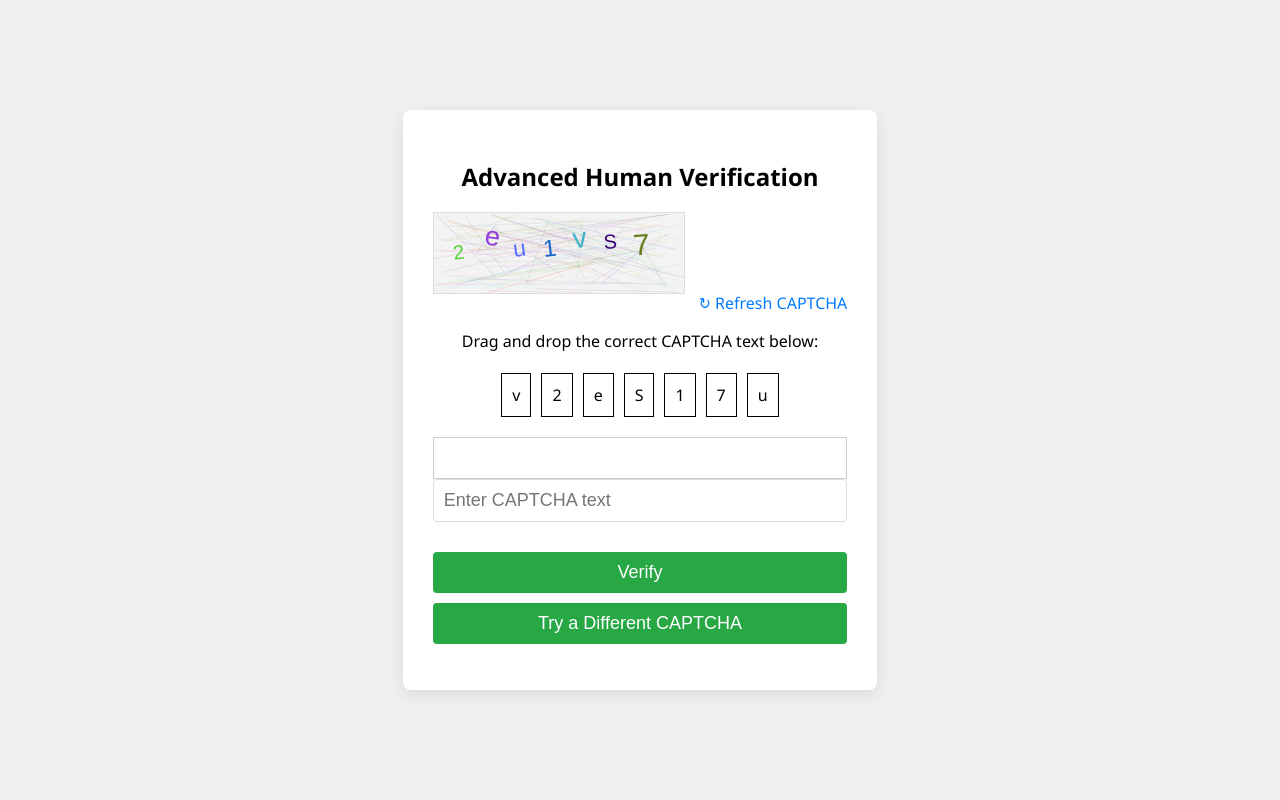
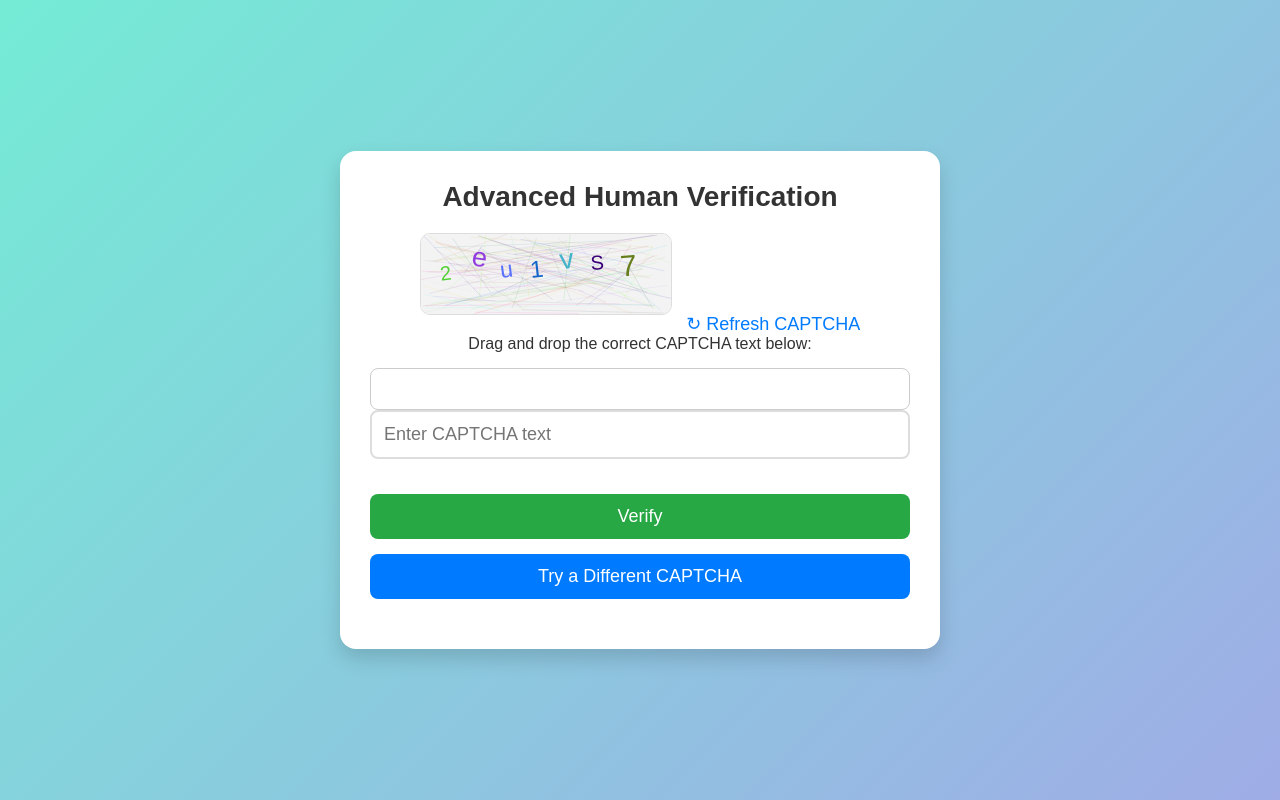
Before and after one commit to KevinGutej/CaptchaHTML, a plain HTML site: page index.html in a window 1280 px wide. Drawn offline with Linux system fonts and the light colour scheme.

Commit message:
Added styles

```diff
--- a/index.html
+++ b/index.html
@@ -8,88 +8,127 @@
     <style>
         * {
             box-sizing: border-box;
+            margin: 0;
+            padding: 0;
         }
 
         body {
-            margin: 0;
-            padding: 0;
             display: flex;
             justify-content: center;
             align-items: center;
             height: 100vh;
-            background-color: #f0f0f0;
-            font-family: 'Segoe UI', Tahoma, Geneva, Verdana, sans-serif;
+            background: linear-gradient(135deg, #74ebd5 0%, #9face6 100%);
+            font-family: 'Poppins', sans-serif;
+            color: #333;
         }
 
         .captcha-wrapper {
-            background-color: #fff;
+            background: #ffffff;
             padding: 30px;
-            border-radius: 8px;
-            box-shadow: 0px 4px 15px rgba(0, 0, 0, 0.1);
+            border-radius: 16px;
+            box-shadow: 0 10px 20px rgba(0, 0, 0, 0.15);
+            text-align: center;
             max-width: 600px;
-            text-align: center;
+            width: 100%;
+            transition: transform 0.3s ease, box-shadow 0.3s ease;
+        }
+
+        .captcha-wrapper:hover {
+            transform: translateY(-10px);
+            box-shadow: 0 20px 40px rgba(0, 0, 0, 0.25);
+        }
+
+        h2 {
+            font-size: 28px;
+            margin-bottom: 20px;
+            color: #333;
         }
 
         canvas {
             margin-bottom: 15px;
             border: 1px solid #ddd;
+            border-radius: 10px;
+            transition: box-shadow 0.3s ease;
+        }
+
+        canvas:hover {
+            box-shadow: 0 0 20px rgba(0, 123, 255, 0.2);
         }
 
         .refresh-icon {
             margin-left: 10px;
             cursor: pointer;
             color: #007bff;
+            font-size: 18px;
+            transition: transform 0.3s ease;
         }
 
         .refresh-icon:hover {
+            transform: rotate(180deg);
             color: #0056b3;
         }
 
         .captcha-input {
             width: 100%;
-            padding: 10px;
+            padding: 12px;
             font-size: 18px;
-            border: 1px solid #ddd;
-            border-radius: 4px;
+            border: 2px solid #ddd;
+            border-radius: 8px;
             margin-bottom: 20px;
             outline: none;
-            transition: border-color 0.3s;
+            transition: border-color 0.3s ease, box-shadow 0.3s ease;
         }
 
         .captcha-input:focus {
             border-color: #007bff;
+            box-shadow: 0 0 10px rgba(0, 123, 255, 0.3);
         }
 
         .submit-btn,
         .switch-method-btn {
             width: 100%;
-            padding: 10px;
+            padding: 12px;
             font-size: 18px;
+            border: none;
+            border-radius: 8px;
+            cursor: pointer;
+            margin-top: 15px;
+            transition: background-color 0.3s ease, box-shadow 0.3s ease;
+        }
+
+        .submit-btn {
             background-color: #28a745;
             color: #fff;
-            border: none;
-            border-radius: 4px;
-            cursor: pointer;
-            transition: background-color 0.3s;
-            margin-top: 10px;
         }
 
-        .submit-btn:hover,
+        .submit-btn:hover {
+            background-color: #218838;
+            box-shadow: 0 8px 16px rgba(40, 167, 69, 0.3);
+        }
+
+        .switch-method-btn {
+            background-color: #007bff;
+            color: #fff;
+        }
+
         .switch-method-btn:hover {
-            background-color: #218838;
+            background-color: #0056b3;
+            box-shadow: 0 8px 16px rgba(0, 123, 255, 0.3);
         }
 
         .result-msg {
-            margin-top: 10px;
+            margin-top: 20px;
             font-size: 16px;
+            font-weight: bold;
+            transition: opacity 0.3s ease;
         }
 
         .result-msg.success {
-            color: green;
+            color: #28a745;
         }
 
         .result-msg.error {
-            color: red;
+            color: #dc3545;
         }
 
         .honeypot {
@@ -97,22 +136,29 @@
         }
 
         .captcha-grid {
-            display: flex;
-            flex-wrap: wrap;
-            justify-content: center;
-            gap: 10px;
+            display: grid;
+            grid-template-columns: repeat(auto-fill, minmax(100px, 1fr));
+            gap: 15px;
+            margin: 20px 0;
         }
 
         .captcha-grid img {
-            width: 100px;
-            height: 100px;
+            width: 100%;
+            height: auto;
+            border-radius: 10px;
             border: 2px solid #ddd;
+            transition: transform 0.3s ease, box-shadow 0.3s ease;
             cursor: pointer;
-            transition: border-color 0.3s;
+        }
+
+        .captcha-grid img:hover {
+            transform: translateY(-5px);
+            box-shadow: 0 10px 20px rgba(0, 123, 255, 0.2);
         }
 
         .captcha-grid img.selected {
             border-color: #007bff;
+            transform: scale(1.05);
         }
     </style>
 </head>
@@ -126,7 +172,8 @@
             <span class="refresh-icon" onclick="reloadCaptcha()">&#x21bb; Refresh CAPTCHA</span>
             <p>Drag and drop the correct CAPTCHA text below:</p>
             <div id="captchaChoices"></div>
-            <div id="dropZone" style="border: 1px solid #ccc; padding: 20px; margin-top: 15px;"></div>
+            <div id="dropZone" style="border: 1px solid #ccc; padding: 20px; margin-top: 15px; border-radius: 8px;">
+            </div>
             <input type="text" id="userCaptchaInput" class="captcha-input" placeholder="Enter CAPTCHA text">
         </div>
 
@@ -138,7 +185,6 @@
         <input type="text" class="honeypot" id="honeypotField">
 
         <button class="submit-btn" onclick="validateCaptcha()">Verify</button>
-
         <button class="switch-method-btn" onclick="switchCaptchaMethod()">Try a Different CAPTCHA</button>
 
         <p class="result-msg" id="captchaResult"></p>
@@ -156,12 +202,12 @@
         let tasks = ['Select all images with cars', 'Select all images with trees', 'Select all images with animals'];
 
         const images = [
-            { src: 'https://via.placeholder.com/100x100.png?text=Car', label: 'car' },
-            { src: 'https://via.placeholder.com/100x100.png?text=Tree', label: 'tree' },
-            { src: 'https://via.placeholder.com/100x100.png?text=Animal', label: 'animal' },
-            { src: 'https://via.placeholder.com/100x100.png?text=Car2', label: 'car' },
-            { src: 'https://via.placeholder.com/100x100.png?text=Tree2', label: 'tree' },
-            { src: 'https://via.placeholder.com/100x100.png?text=Animal2', label: 'animal' }
+            { src: 'https://via.placeholder.com/100?text=Car1', label: 'car' },
+            { src: 'https://via.placeholder.com/100?text=Tree1', label: 'tree' },
+            { src: 'https://via.placeholder.com/100?text=Animal1', label: 'animal' },
+            { src: 'https://via.placeholder.com/100?text=Car2', label: 'car' },
+            { src: 'https://via.placeholder.com/100?text=Tree2', label: 'tree' },
+            { src: 'https://via.placeholder.com/100?text=Animal2', label: 'animal' }
         ];
 
         function generateCaptcha() {
@@ -177,7 +223,6 @@
             ctx.clearRect(0, 0, canvas.width, canvas.height);
             ctx.fillStyle = '#f3f3f3';
             ctx.fillRect(0, 0, canvas.width, canvas.height);
-
             for (let i = 0; i < 100; i++) {
                 ctx.strokeStyle = `rgba(${Math.random() * 255}, ${Math.random() * 255}, ${Math.random() * 255}, 0.1)`;
                 ctx.beginPath();
@@ -201,55 +246,10 @@
                 ctx.fillText(captchaText[i], 0, 0);
                 ctx.restore();
             }
-
-            animateCaptchaText(ctx);
-        }
-
-        function animateCaptchaText(ctx) {
-            let direction = 1;
-            setInterval(() => {
-                direction *= -1;
-                ctx.clearRect(0, 0, canvas.width, canvas.height);
-                generateCaptcha();
-            }, 300);
-        }
-
-        function createDraggableCaptcha() {
-            const captchaChoices = document.getElementById('captchaChoices');
-            captchaChoices.innerHTML = '';
-            const letters = captchaText.split('').sort(() => Math.random() - 0.5);
-
-            letters.forEach((letter, index) => {
-                const span = document.createElement('span');
-                span.textContent = letter;
-                span.draggable = true;
-                span.style.border = "1px solid #000";
-                span.style.padding = "10px";
-                span.style.margin = "5px";
-                span.style.cursor = "move";
-                span.style.display = "inline-block";
-
-                span.addEventListener('dragstart', (e) => {
-                    e.dataTransfer.setData('text', e.target.textContent);
-                });
-
-                captchaChoices.appendChild(span);
-            });
-        }
-
-        function handleDrop(event) {
-            event.preventDefault();
-            const data = event.dataTransfer.getData('text');
-            document.getElementById('userCaptchaInput').value += data;
-        }
-
-        function allowDrop(event) {
-            event.preventDefault();
         }
 
         function reloadCaptcha() {
             generateCaptcha();
-            createDraggableCaptcha();
             document.getElementById('userCaptchaInput').value = '';
             document.getElementById('captchaResult').textContent = '';
             attemptsLeft = maxAttempts;
@@ -355,7 +355,6 @@
 
         window.onload = function () {
             generateCaptcha();
-            createDraggableCaptcha();
             const dropZone = document.getElementById('dropZone');
             dropZone.addEventListener('drop', handleDrop);
             dropZone.addEventListener('dragover', allowDrop);
```
